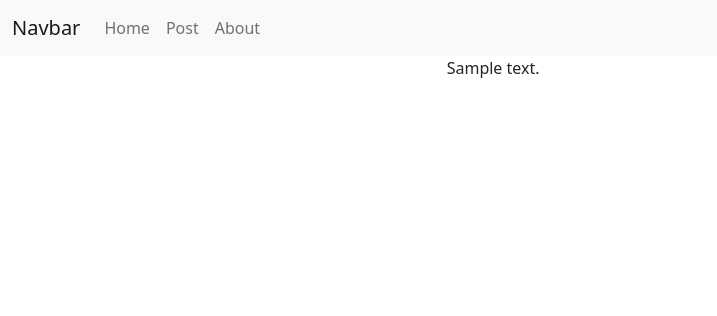
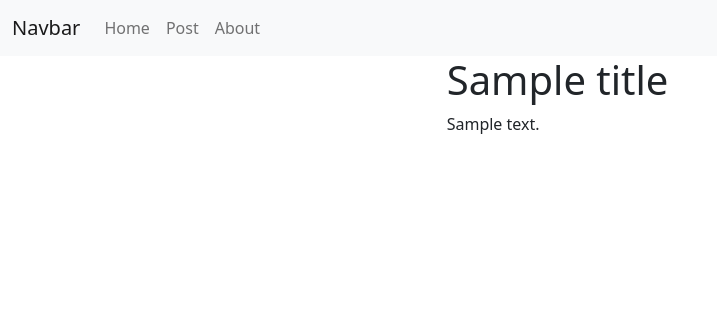
Before and after one commit to h3nnn4n/neo-personal-website, a Django app: template website/app/templates/post.html in a window 1280 px wide. Shown: the top 316 px of the page, without its empty margins (0-717 px from the left). Run offline with Django 4.2, Linux system fonts and the light colour scheme; the template is opened without the code that fills it: most values are stand-ins (such as "Sample title", 1, 10 or a date in 2020).

Commit message:
Render the title from md file

```diff
--- a/website/app/templates/post.html
+++ b/website/app/templates/post.html
@@ -12,6 +12,8 @@
   <div class="col"></div>
   <div class="col">
     <div class="container-fluid">
+      <h1> {{ title }} </h1>
+
       {{ content }}
     </div>
   </div>
--- a/website/app/views.py
+++ b/website/app/views.py
@@ -39,7 +39,7 @@ class PostView(View):
             request,
             "post.html",
             context={
-                "title": "hi this is post",
+                "title": headers.get("title"),
                 "content": content,
             },
         )
```
